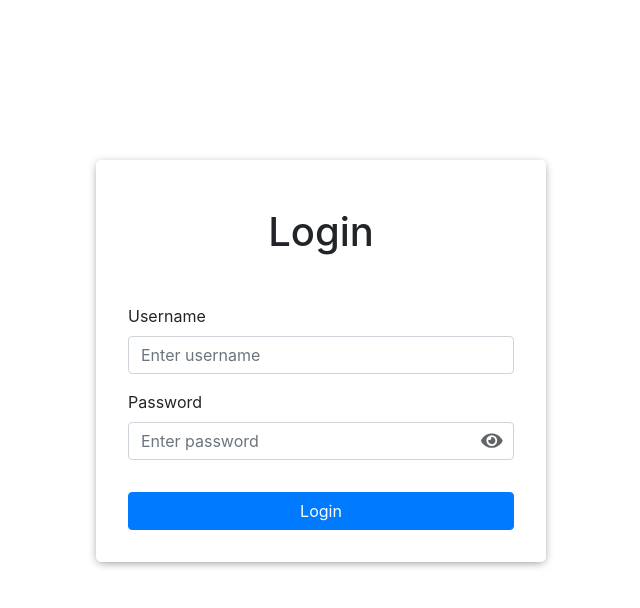
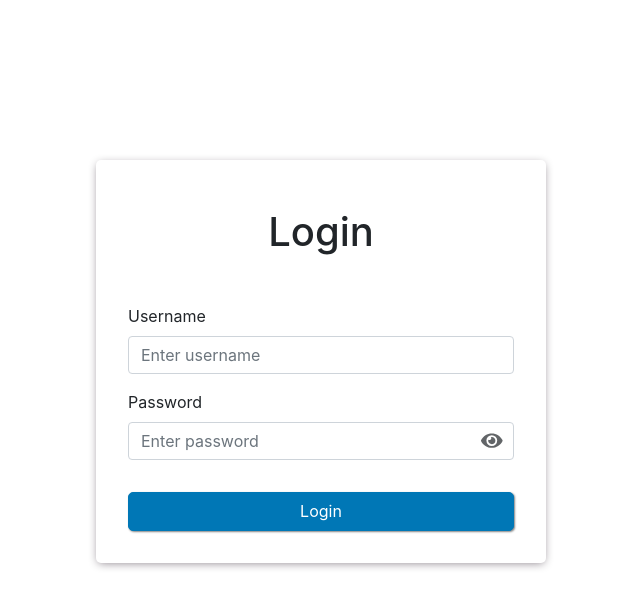
Before and after one commit to tkozyra/expense-tracker-react, a React (Create React App) app: page /login in a window 1280 px wide. Shown: the top 608 px of the page, without its empty margins (319-959 px from the left). Built offline with nearby package versions, Linux system fonts and the light colour scheme; the HTML template or start-up script is replaced by a standard one.

Commit message:
Update dashboard layout and styling, add custom buttons

```diff
--- a/src/components/auth/LoginView.js
+++ b/src/components/auth/LoginView.js
@@ -1,12 +1,13 @@
 import { useState } from "react";
 import { useForm } from "react-hook-form";
 import { API_URL } from "../../api/Api";
-import Button from "react-bootstrap/Button";
 import "bootstrap/dist/css/bootstrap.min.css";
 import { Form } from "react-bootstrap";
 import FormInputErrorMessage from "../form/FormInputErrorMessage";
 import { FormContainerAuth } from "../form/FormContainer";
 import FormInputPassword from "../form/FormInputPassword";
+import { ButtonPrimary } from "../buttons/Button";
+import { ButtonContainerForm } from "../buttons/ButtonContainer";
 
 export default function RegistrationView() {
   const { register, handleSubmit, errors } = useForm();
@@ -65,11 +66,11 @@ export default function RegistrationView() {
           ) : null}
         </Form.Group>
 
-        <div>
-          <Button type="submit" disabled={submitting} className="w-100 mt-3">
+        <ButtonContainerForm>
+          <ButtonPrimary type="submit" disabled={submitting} width={"100%"}>
             Login
-          </Button>
-        </div>
+          </ButtonPrimary>
+        </ButtonContainerForm>
       </Form>
     </FormContainerAuth>
   );
--- a/src/components/auth/RegistrationView.js
+++ b/src/components/auth/RegistrationView.js
@@ -1,12 +1,13 @@
 import { useState } from "react";
 import { useForm } from "react-hook-form";
 import { API_URL } from "../../api/Api";
-import Button from "react-bootstrap/Button";
 import "bootstrap/dist/css/bootstrap.min.css";
 import { Form } from "react-bootstrap";
 import FormInputErrorMessage from "../form/FormInputErrorMessage";
 import { FormContainerAuth } from "../form/FormContainer";
 import FormInputPassword from "../form/FormInputPassword";
+import { ButtonContainerForm } from "../buttons/ButtonContainer";
+import { ButtonPrimary } from "../buttons/Button";
 
 export default function RegistrationView() {
   const { register, handleSubmit, errors } = useForm();
@@ -87,11 +88,11 @@ export default function RegistrationView() {
           ) : null}
         </Form.Group>
 
-        <div>
-          <Button type="submit" disabled={submitting} className="w-100 mt-3">
+        <ButtonContainerForm>
+          <ButtonPrimary type="submit" disabled={submitting} width={"100%"}>
             Register
-          </Button>
-        </div>
+          </ButtonPrimary>
+        </ButtonContainerForm>
       </Form>
     </FormContainerAuth>
   );
--- a/src/components/buttons/Button.js
+++ b/src/components/buttons/Button.js
@@ -1,11 +1,62 @@
 import styled from "styled-components";
+import { FontAwesomeIcon } from "@fortawesome/react-fontawesome";
+import { faPlus } from "@fortawesome/free-solid-svg-icons";
+
+const plusIcon = <FontAwesomeIcon icon={faPlus} />;
+
+const Button = styled.button`
+  display: flex;
+  align-items: center;
+  justify-content: center;
+  color: #fff;
+  border: none;
+  border-radius: 5px;
+  padding: 0.4em 1.2em;
+  transition: 0.3s ease;
+
+  width: ${(props) => props.width};
+  margin-right: ${(props) => props.marginRight};
+`;
+
+const ButtonPrimary = styled(Button)`
+  background: #0077b6;
+  border: 1px solid #0077b6;
+  &:hover {
+    background: #023e8a;
+  }
+  box-shadow: 1px 1px 2px 0px #848484;
+`;
+
+const ButtonSecondary = styled(Button)`
+  background: #fff;
+  border: 1px solid #dee2e6;
+  color: #000;
+  &:hover {
+    background: #e9ecef;
+  }
+  box-shadow: 1px 1px 2px 0px #848484;
+`;
+
+const ButtonPrimaryRound = styled(ButtonPrimary)`
+  width: 3em;
+  height: 3em;
+  border-radius: 50%;
+`;
 
 const ButtonTransactionType = styled.button`
   padding: 0.3em 1em;
   background: #fff;
   border: none;
-  background: ${(props) => (props.isCurrent ? "#f3f3f3" : "white")};
+  background: ${(props) => (props.isCurrent ? "#dee2e6" : "white")};
 `;
 
+const ButtonAddTransaction = () => {
+  return <ButtonPrimaryRound>{plusIcon}</ButtonPrimaryRound>;
+};
 
-export { ButtonTransactionType };
+export {
+  ButtonPrimary,
+  ButtonSecondary,
+  ButtonTransactionType,
+  ButtonAddTransaction,
+};
--- a/src/components/buttons/ButtonContainer.js
+++ b/src/components/buttons/ButtonContainer.js
@@ -2,7 +2,14 @@ import styled from "styled-components";
 
 const ButtonContainerTransactionType = styled.div`
   display: inline-block;
-  border: 1px solid #f3f3f3;
+  border: 2px solid #dee2e6;
 `;
 
-export { ButtonContainerTransactionType };
+const ButtonContainerForm = styled.div`
+  display: flex;
+  align-items: center;
+  justify-content: flex-start;
+  margin-top: 2em;
+`;
+
+export { ButtonContainerTransactionType, ButtonContainerForm };
--- a/src/components/dashboard/Dashboard.js
+++ b/src/components/dashboard/Dashboard.js
@@ -2,13 +2,12 @@ import TransactionList from "../transaction/TransactionList";
 import TransactionListSummary from "../transaction/TransactionListSummary";
 import { useState, useEffect } from "react";
 import Spinner from "react-bootstrap/Spinner";
-import Button from "react-bootstrap/Button";
-import { Link } from "react-router-dom";
 import {
   fetchTransactions,
   deleteTransaction,
 } from "../transaction/TransactionController";
 import TransactionFilter from "../transaction/filter/TransactionFilter";
+import TransactionListHeader from "../transaction/TransactionListHeader";
 
 export default function Dashboard() {
   const [transactions, setTransactions] = useState([]);
@@ -55,9 +54,7 @@ export default function Dashboard() {
     <div className="container">
       <div className="row">
         <div className="col-md-8">
-          <Link to="/transactions/new">
-            <Button>Add transaction</Button>
-          </Link>
+          <TransactionListHeader />
         </div>
       </div>
       <div className="row">
@@ -66,10 +63,11 @@ export default function Dashboard() {
             filterParams={filterParams}
             setFilterParams={setFilterParams}
           />
+
           <TransactionListSummary
             transactions={filteredTransactions}
             currency={currency}
-          ></TransactionListSummary>
+          />
 
           {transactionsLoading ? (
             <Spinner animation="border" role="status">
--- a/src/components/transaction/Transaction.js
+++ b/src/components/transaction/Transaction.js
@@ -59,12 +59,12 @@ const CurrencyAndAmount = styled.div`
   ${({ transactionType }) =>
     transactionType === "EXPENSE" &&
     `
-      color: red;
+      color: #c1121f;
     `}
   ${({ transactionType }) =>
     transactionType === "INCOME" &&
     `
-      color: green;
+      color: #008000;
     `}
 `;
 
@@ -90,7 +90,7 @@ export default function Transaction({ transaction, onRemove, onEdit }) {
       <CurrencyAndAmount transactionType={transaction.type}>
         {CurrencySymbols[transaction.currency] !== undefined
           ? CurrencySymbols[transaction.currency]
-          : transaction.currency}{" "}
+          : transaction.currency}
         {transaction.amount}
       </CurrencyAndAmount>
 
--- a/src/components/transaction/TransactionForm.js
+++ b/src/components/transaction/TransactionForm.js
@@ -1,11 +1,12 @@
 import { useForm } from "react-hook-form";
-import Button from "react-bootstrap/Button";
 import "bootstrap/dist/css/bootstrap.min.css";
 import { Form } from "react-bootstrap";
 import FormInputErrorMessage from "../form/FormInputErrorMessage";
 import "react-datepicker/dist/react-datepicker.css";
 import { useHistory } from "react-router-dom";
 import Spinner from "react-bootstrap/Spinner";
+import { ButtonPrimary, ButtonSecondary } from "../buttons/Button";
+import { ButtonContainerForm } from "../buttons/ButtonContainer";
 
 export default function TransactionForm({
   transaction,
@@ -94,18 +95,12 @@ export default function TransactionForm({
             </Form.Control>
           </Form.Group>
 
-          <div>
-            <Button type="submit" className="mt-3">
+          <ButtonContainerForm>
+            <ButtonPrimary type="submit" marginRight={"1em"}>
               {submitButtonText}
-            </Button>
-            <Button
-              onClick={handleCancel}
-              className="mt-3 ml-3"
-              variant="secondary"
-            >
-              Cancel
-            </Button>
-          </div>
+            </ButtonPrimary>
+            <ButtonSecondary onClick={handleCancel}>Cancel</ButtonSecondary>
+          </ButtonContainerForm>
         </Form>
       )}
     </div>
--- /dev/null
+++ b/src/components/transaction/TransactionListHeader.js
@@ -0,0 +1,32 @@
+import styled from "styled-components";
+import { ButtonAddTransaction } from "../buttons/Button";
+
+import { Link } from "react-router-dom";
+
+const Container = styled.div`
+  display: flex;
+  align-items: center;
+  padding: 1em 2em;
+`;
+
+const ItemLeft = styled.div`
+  flex-grow: 1;
+  text-align: left;
+`;
+
+const Header = styled.h1`
+  margin: 0;
+`;
+
+export default function TransactionListHeader() {
+  return (
+    <Container>
+      <ItemLeft>
+        <Header>Transactions</Header>
+      </ItemLeft>
+      <Link to="/transactions/new">
+        <ButtonAddTransaction />
+      </Link>
+    </Container>
+  );
+}
--- a/src/components/transaction/TransactionListSummary.js
+++ b/src/components/transaction/TransactionListSummary.js
@@ -8,7 +8,6 @@ const Container = styled.div`
   justify-content: flex-start;
   border-bottom: 1px solid #f3f3f3;
   padding: 1em;
-  margin: 1em 0;
 `;
 
 const Item = styled.div`
@@ -57,7 +56,7 @@ export default function TransactionListSummary({ transactions, currency }) {
         <Amount>
           {CurrencySymbols[currency] !== undefined
             ? CurrencySymbols[currency]
-            : currency}{" "}
+            : currency}
           {state.expenseSum}
         </Amount>
       </ItemLeft>
@@ -66,17 +65,18 @@ export default function TransactionListSummary({ transactions, currency }) {
         <Amount>
           {CurrencySymbols[currency] !== undefined
             ? CurrencySymbols[currency]
-            : currency}{" "}
+            : currency}
           {state.incomeSum}
         </Amount>
       </ItemLeft>
       <ItemRight>
         <Title>Balance</Title>
         <Amount>
+          {state.balance < 0 ? "-" : ""}
           {CurrencySymbols[currency] !== undefined
             ? CurrencySymbols[currency]
-            : currency}{" "}
-          {state.balance}
+            : currency}
+          {Math.abs(state.balance)}
         </Amount>
       </ItemRight>
     </Container>
--- a/src/components/transaction/filter/TransactionFilterContainer.js
+++ b/src/components/transaction/filter/TransactionFilterContainer.js
@@ -1,7 +1,7 @@
 import styled from "styled-components";
 
 const TransactionFilterContainer = styled.div`
-  padding: 2em;
+  padding: 1em 2em;
 `;
 
 const TransactionFilterItem = styled.div``;
```
